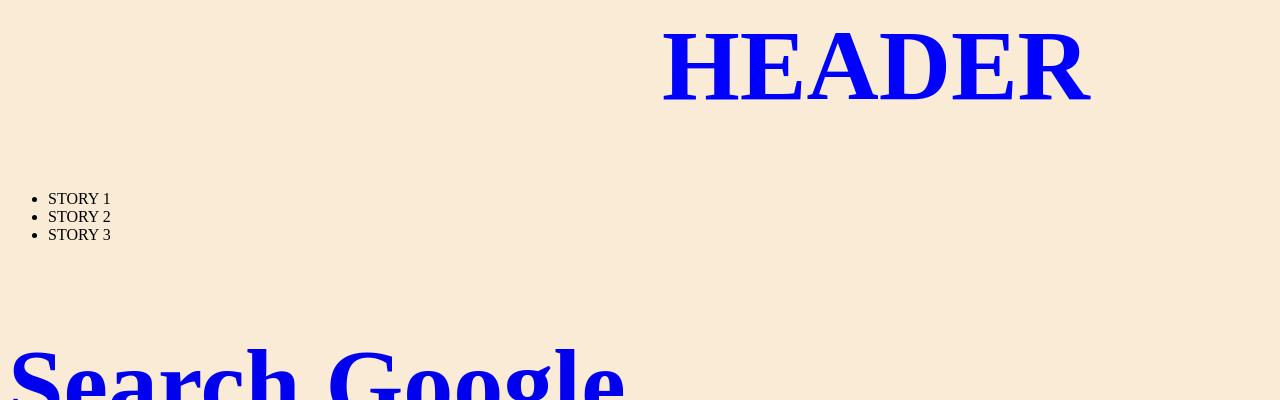
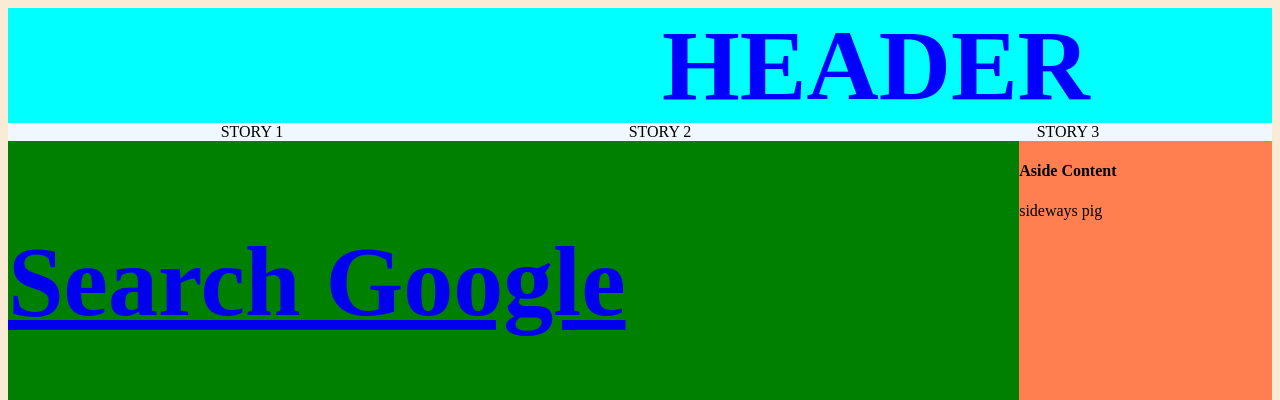
Before and after one commit to Nathan-Bateman/project-1-practice, a plain HTML site: page index.html in a window 1280 px wide. Shown: the top 400 px of the page. Drawn offline with Linux system fonts and the light colour scheme.

Commit message:
day 4 edits - styles

```diff
--- a/css/styles.css
+++ b/css/styles.css
@@ -1,9 +1,59 @@
 h1 {
     color:black;
-    font: comic-sans;
+    font: SANS-SERIFF;
     font-size: 100px;
 }
 
 body {
     background-color:antiquewhite;
 }
+
+#header {
+    width:100%;
+    background-color: aqua;
+}
+
+header > h1 {
+
+    margin:0;
+}
+
+#nav {
+    width:100%;
+    background-color: azure;
+}
+
+.menu {
+    display:flex;
+    background:aliceblue;    background: aliceblue;
+    justify-content: space-around;
+    list-style-type: none;
+    margin:0;
+}
+
+#middle-wrapper {
+
+    display:flex;
+}
+
+
+#main-content-wrapper {
+    background-color:green;
+    width:80%;
+}
+
+#aside-content-wrapper {
+    background-color: coral;
+    width:20%;
+}
+
+
+footer {
+
+    background-color:aquamarine;
+    margin:0;
+}
+
+footer > h1 {
+    margin:0;
+}
--- a/index.html
+++ b/index.html
@@ -13,7 +13,9 @@
     <body>
         <div id='container'>
             <header id="header">
+
                 <h1 style="color:blue;margin-left:654px;">HEADER</h1>
+
             </header>
 
             <nav id="nav">
@@ -23,6 +25,8 @@
                     <li> STORY 3 </li>
                 </ul>
             </nav>
+
+        </div>
 
             <div id='middle-wrapper'>
                 <div id='main-content-wrapper'>
@@ -43,7 +47,6 @@
                     </aside>
                 </div>
             </div>
-        </div>
 
 
         <h1> WEBSITE </h1>
@@ -55,7 +58,7 @@
 
         <img src="images/scum.jpg">
 
-    <footer>footy</footer>
+    <footer><h1>footy</h1></footer>
 
 
     <script src='js/main.js'> </script>
```
